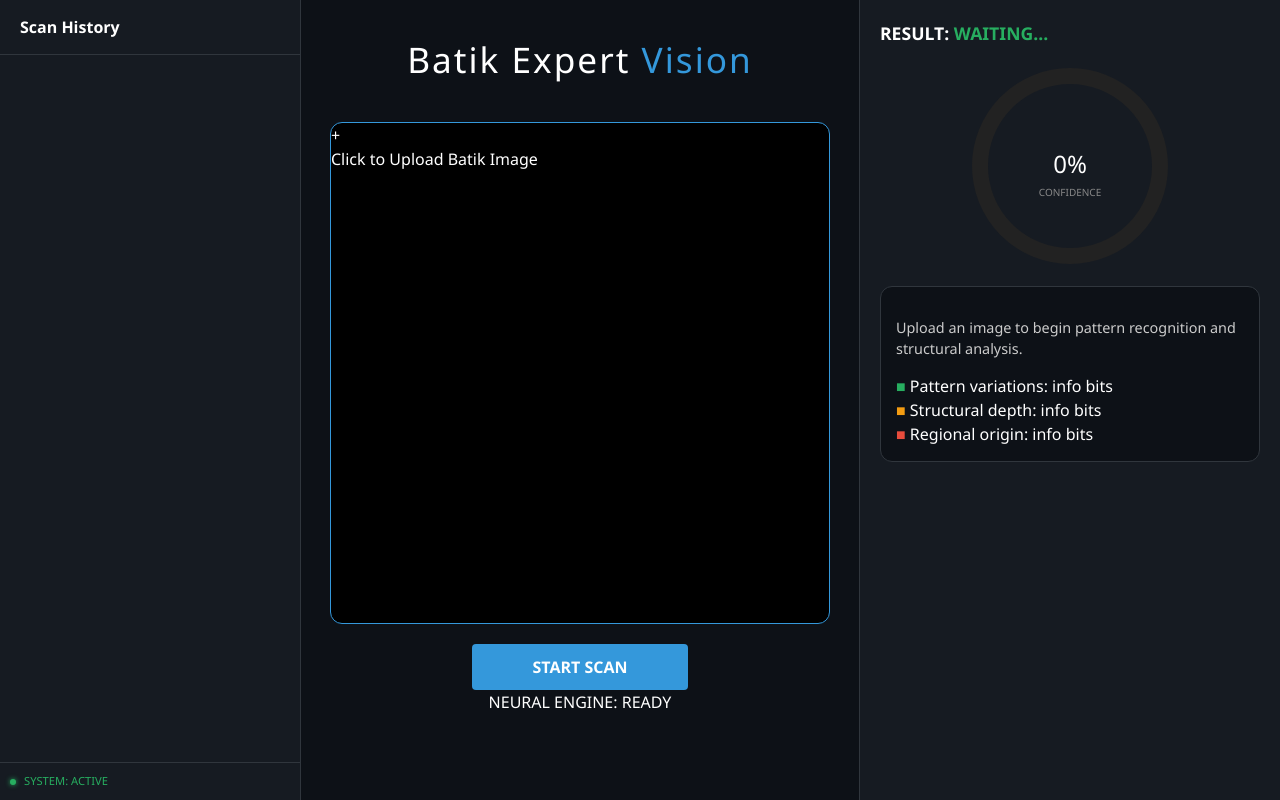
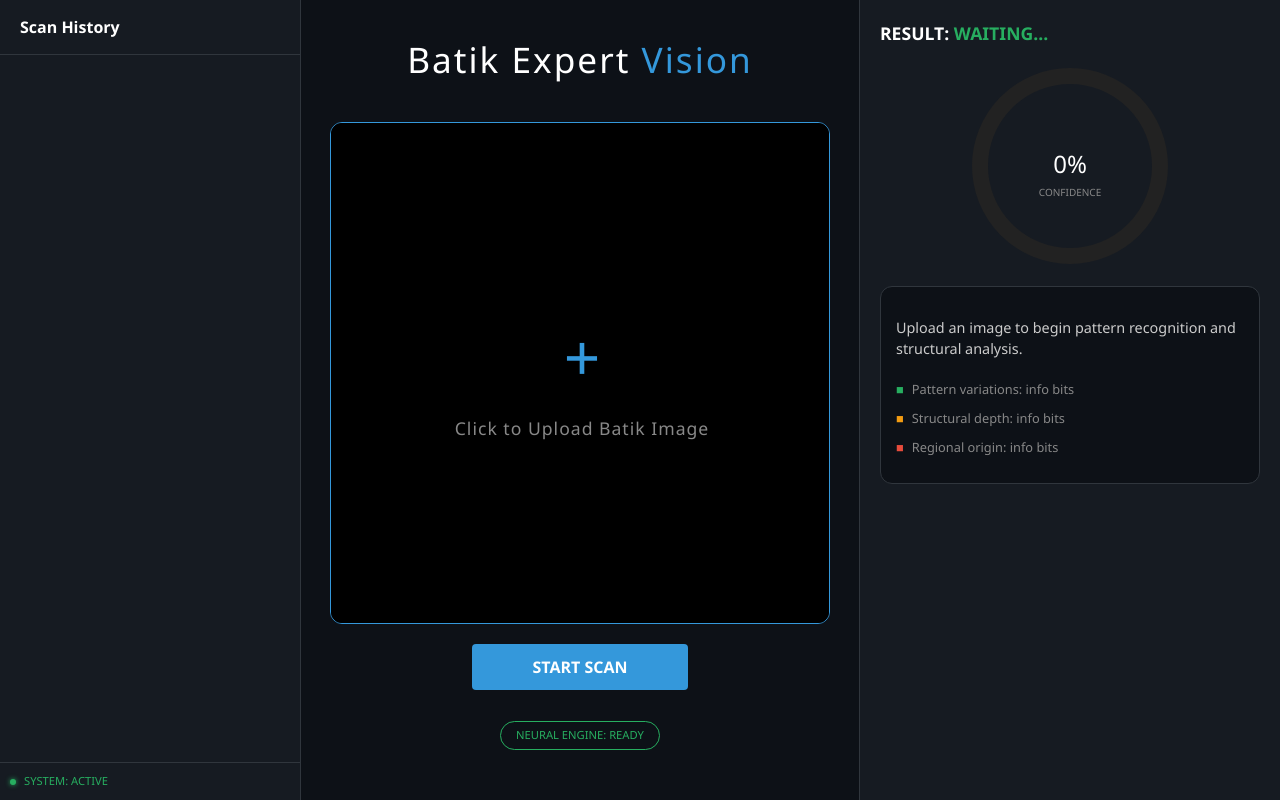
Before and after one commit to Jemi41/indonesia-batik-image-classification, a React app in the folder frontend/: page / in a window 1280 px wide. Built offline with nearby package versions, Linux system fonts and the light colour scheme; the HTML template or start-up script is replaced by a standard one.

Commit message:
Fix: Center upload text and add hover effect

```diff
--- a/frontend/src/App.jsx
+++ b/frontend/src/App.jsx
@@ -2,6 +2,7 @@ import React, { useState } from 'react';
 import axios from 'axios';
 
 function App() {
+  const [isHovered, setIsHovered] = useState(false); // Added for interactivity
   const [file, setFile] = useState(null);
   const [preview, setPreview] = useState(null);
   const [result, setResult] = useState(null);
@@ -70,10 +71,18 @@ function App() {
 
         <div style={styles.visionFrame}>
           {!preview ? (
-            <label style={styles.uploadLabel}>
+            <label
+              style={{
+                ...styles.uploadLabel,
+                backgroundColor: isHovered ? '#161b22' : '#000', // Subtly lightens on hover
+                borderColor: isHovered ? '#3498db' : 'transparent' // Shows border on hover
+              }}
+              onMouseEnter={() => setIsHovered(true)}
+              onMouseLeave={() => setIsHovered(false)}
+            >
               <input type="file" onChange={onFileChange} style={{ display: 'none' }} />
               <div style={styles.uploadIcon}>+</div>
-              Click to Upload Batik Image
+              <div style={styles.uploadText}>Click to Upload Batik Image</div>
             </label>
           ) : (
             <div style={styles.previewContainer}>
@@ -132,7 +141,7 @@ function App() {
 const styles = {
   container: {
     display: 'flex',
-    flexDirection: window.innerWidth < 768 ? 'column' : 'row', // Stack on mobile
+    flexDirection: window.innerWidth < 768 ? 'column' : 'row',
     width: '100vw',
     minHeight: '100vh',
     backgroundColor: '#0b0e11',
@@ -145,7 +154,7 @@ const styles = {
   },
   sidebar: {
     width: window.innerWidth < 768 ? '100%' : '300px',
-    height: window.innerWidth < 768 ? '200px' : 'auto', // Shorter on mobile
+    height: window.innerWidth < 768 ? '200px' : 'auto',
     backgroundColor: '#161b22',
     borderRight: window.innerWidth < 768 ? 'none' : '1px solid #30363d',
     borderBottom: window.innerWidth < 768 ? '1px solid #30363d' : 'none',
@@ -157,7 +166,7 @@ const styles = {
     flex: 1,
     padding: '10px',
     overflowY: 'auto',
-    display: window.innerWidth < 768 ? 'flex' : 'block', // Horizontal scroll on mobile
+    display: window.innerWidth < 768 ? 'flex' : 'block',
     gap: '10px'
   },
   historyCard: {
@@ -197,44 +206,34 @@ const styles = {
     overflow: 'hidden',
     position: 'relative'
   },
-  activeImage: { width: '100%', height: '100%', objectFit: 'contain' }, // Contain for mobile
-  scanStatusLine: {
-    position: 'absolute',
-    bottom: '0',
+  uploadLabel: {
     width: '100%',
-    padding: '8px 0',
-    backgroundColor: 'rgba(0, 0, 0, 0.8)',
-    textAlign: 'center',
-    fontSize: '0.7rem',
-    color: '#3498db',
-    borderTop: '1px solid #3498db',
-    zIndex: '2'
+    height: '100%',
+    display: 'flex',
+    flexDirection: 'column',
+    justifyContent: 'center', // Fix: Centering horizontally
+    alignItems: 'center',     // Fix: Centering vertically
+    cursor: 'pointer',
+    transition: 'all 0.3s ease',
+    border: '2px dashed transparent'
   },
-  scanBtn: {
-    marginTop: '20px',
-    width: window.innerWidth < 768 ? '90%' : 'auto',
-    padding: '12px 60px',
-    backgroundColor: '#3498db',
-    color: 'white',
-    border: 'none',
-    borderRadius: '4px',
-    cursor: 'pointer',
-    fontSize: '1rem',
-    fontWeight: 'bold'
-  },
+  uploadIcon: { fontSize: '4rem', color: '#3498db', marginBottom: '10px' },
+  uploadText: { fontSize: '1.1rem', color: '#888', letterSpacing: '1px' },
+  previewContainer: { width: '100%', height: '100%', position: 'relative' },
+  activeImage: { width: '100%', height: '100%', objectFit: 'contain' },
+  neuralOverlay: { position: 'absolute', top: 0, left: 0, width: '100%', height: '100%', background: 'linear-gradient(to bottom, transparent 60%, rgba(52,152,219,0.3) 100%)', pointerEvents: 'none', zIndex: '1' },
+  scanStatusLine: { position: 'absolute', bottom: '0', width: '100%', padding: '8px 0', backgroundColor: 'rgba(0, 0, 0, 0.8)', textAlign: 'center', fontSize: '0.7rem', color: '#3498db', borderTop: '1px solid #3498db', zIndex: '2' },
+  closeBtn: { position: 'absolute', top: '10px', right: '10px', backgroundColor: '#e74c3c', color: 'white', border: 'none', borderRadius: '4px', cursor: 'pointer', padding: '2px 8px', zIndex: 10 },
+  scanBtn: { marginTop: '20px', width: window.innerWidth < 768 ? '90%' : 'auto', padding: '12px 60px', backgroundColor: '#3498db', color: 'white', border: 'none', borderRadius: '4px', cursor: 'pointer', fontSize: '1rem', fontWeight: 'bold' },
+  footerInfo: { marginTop: 'auto', padding: '20px' },
+  engineBadge: { border: '1px solid #27ae60', color: '#27ae60', padding: '5px 15px', borderRadius: '20px', fontSize: '0.7rem' },
 
-  resultPanel: {
-    width: window.innerWidth < 768 ? '100%' : '380px',
-    backgroundColor: '#161b22',
-    borderLeft: window.innerWidth < 768 ? 'none' : '1px solid #30363d',
-    borderTop: window.innerWidth < 768 ? '1px solid #30363d' : 'none',
-    padding: '20px',
-    display: 'flex',
-    flexDirection: 'column'
-  },
+  resultPanel: { width: window.innerWidth < 768 ? '100%' : '380px', backgroundColor: '#161b22', borderLeft: window.innerWidth < 768 ? 'none' : '1px solid #30363d', borderTop: window.innerWidth < 768 ? '1px solid #30363d' : 'none', padding: '20px', display: 'flex', flexDirection: 'column' },
   panelHeader: { fontSize: '1.1rem', marginBottom: '20px', fontWeight: 'bold' },
   gaugeContainer: { display: 'flex', justifyContent: 'center', marginBottom: '20px' },
-  insightBox: { backgroundColor: '#0d1117', padding: '15px', borderRadius: '12px', border: '1px solid #30363d' }
+  insightBox: { backgroundColor: '#0d1117', padding: '15px', borderRadius: '12px', border: '1px solid #30363d' },
+  infoBits: { marginTop: '20px' },
+  bit: { fontSize: '0.8rem', color: '#888', marginBottom: '10px', display: 'flex', alignItems: 'center', gap: '8px' }
 };
 
 export default App;
```
